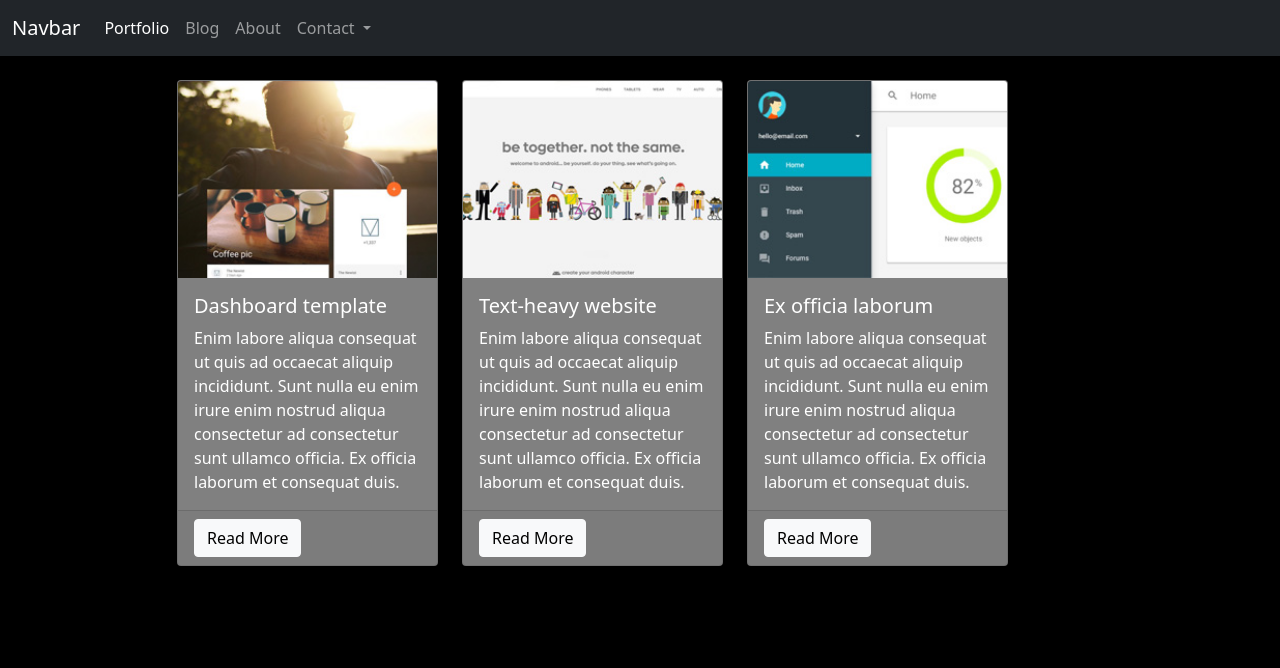
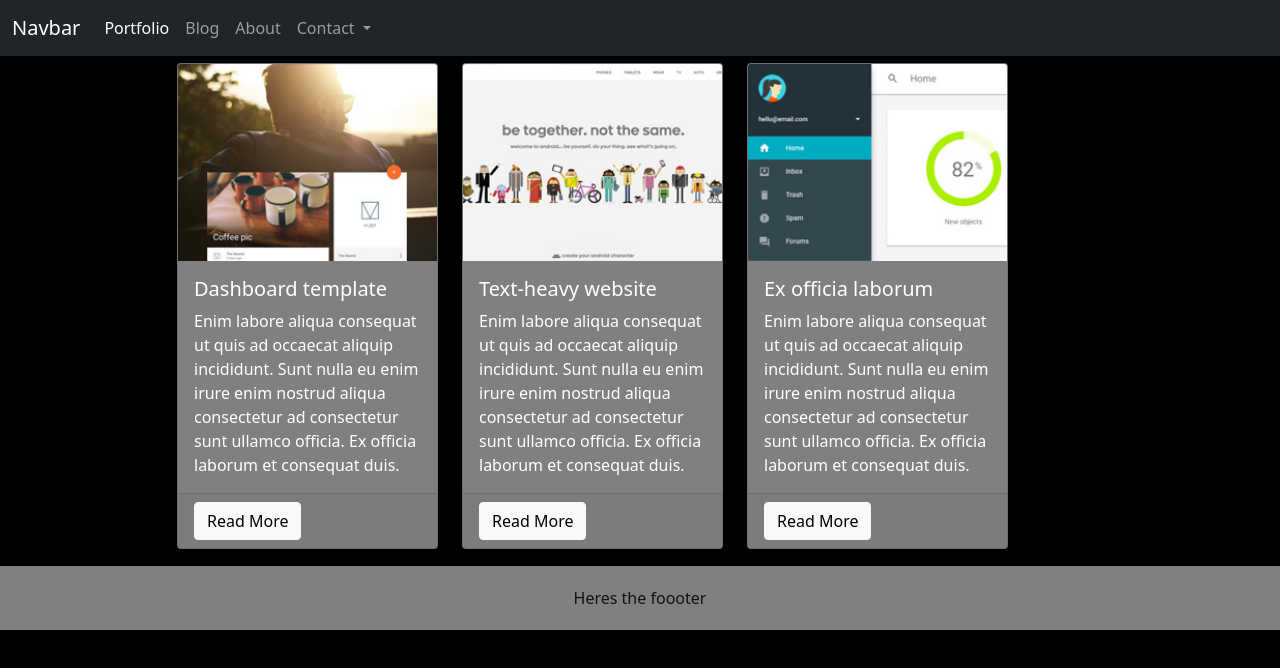
Before and after one commit to ispodeon/demo-app, an Angular app: page /home in a window 1280 px wide. Shown: the top 668 px of the page. Built offline with nearby package versions, Linux system fonts and the light colour scheme.

Commit message:
fixed footer

```diff
--- a/src/app/app.component.html
+++ b/src/app/app.component.html
@@ -30,7 +30,7 @@
         </div>
     </div>
 </nav>
-<div style="position: relative; top: 70px;" class="container">
+<div style="position: relative; top: 53px;" class="container">
     <div class="row from_top" style="margin-bottom: 8px;">
         <router-outlet></router-outlet>
     </div>
--- a/src/index.html
+++ b/src/index.html
@@ -11,6 +11,9 @@
 
 <body>
     <app-root></app-root>
+    <footer>
+        Heres the foooter
+    </footer>
 </body>
 
 </html>
--- a/src/styles.scss
+++ b/src/styles.scss
@@ -23,3 +23,12 @@ $card-height: 100%;
 @import "../node_modules/bootstrap/scss/grid";
 @import "../node_modules/bootstrap/scss/card";
 // 5. Add additional custom code here
+footer {
+    background-color: grey;
+    margin-top: 70px;
+    padding: 20px;
+    position: relative;
+    text-align: center;
+    bottom: 0;
+    width: -webkit-fill-available;
+}
```
